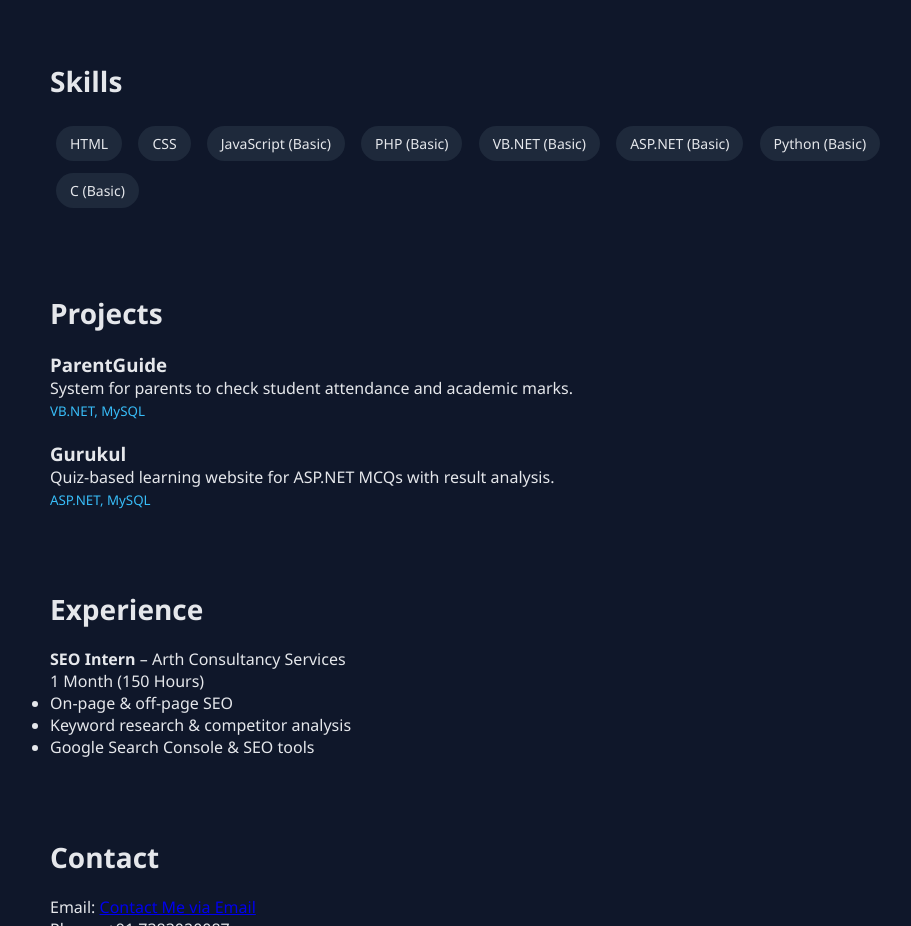
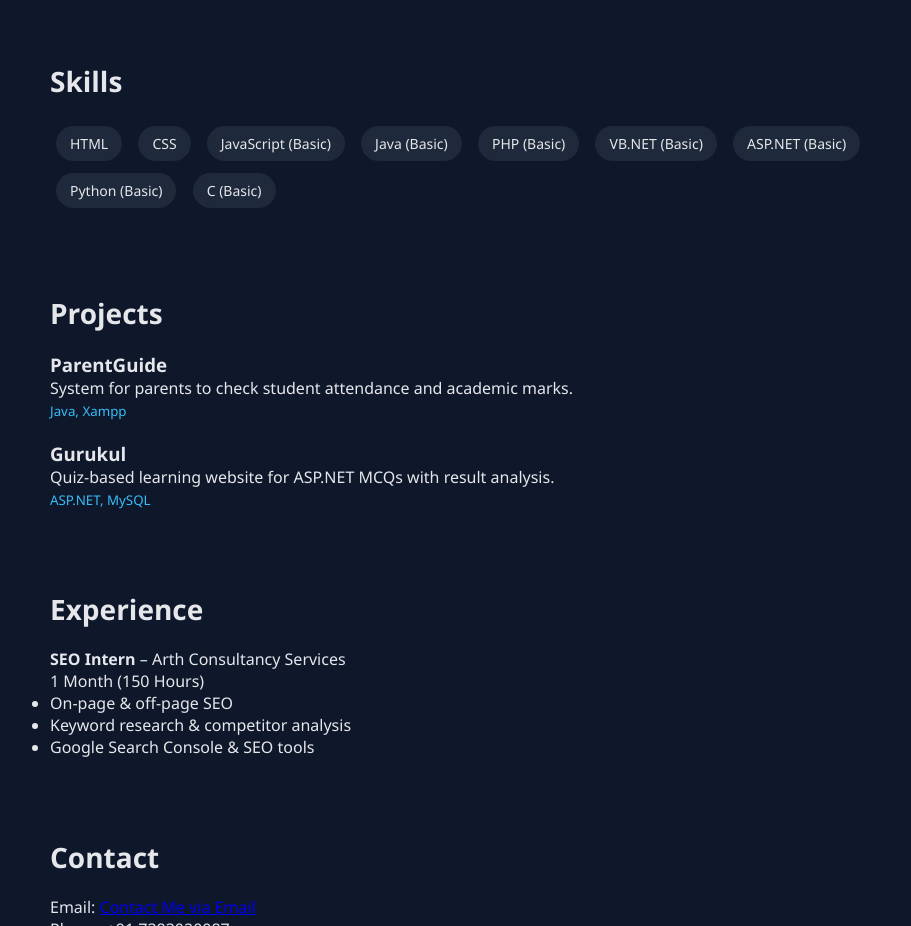
Before and after one commit to smsoni2006-byte/my_portfolio, a plain HTML site: page index.html in a window 1280 px wide. Shown: the part 1000-1926 px from the top of the page, without its empty margins (160-1071 px from the left). Drawn offline with Linux system fonts and the light colour scheme.

Commit message:
index.html

```diff
--- a/index.html
+++ b/index.html
@@ -44,6 +44,7 @@
             <span>HTML</span>
             <span>CSS</span>
             <span>JavaScript (Basic)</span>
+			<span>Java (Basic)</span>
             <span>PHP (Basic)</span>
             <span>VB.NET (Basic)</span>
             <span>ASP.NET (Basic)</span>
@@ -61,7 +62,7 @@
             <p>
                 System for parents to check student attendance and academic marks.
             </p>
-            <small>VB.NET, MySQL</small>
+            <small>Java, Xampp</small>
         </div>
 
         <div class="project">
```
